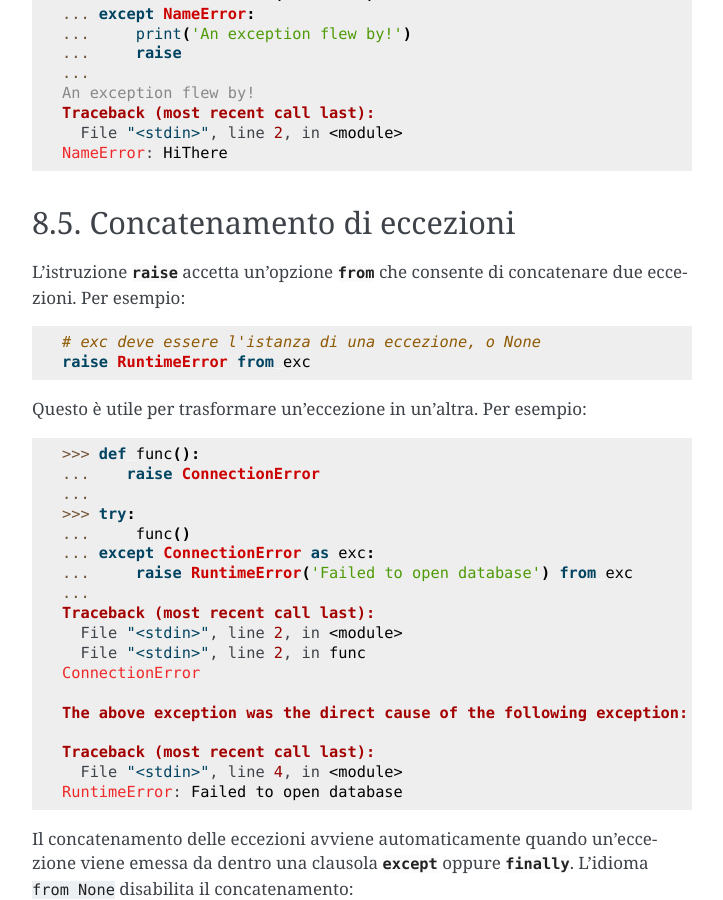
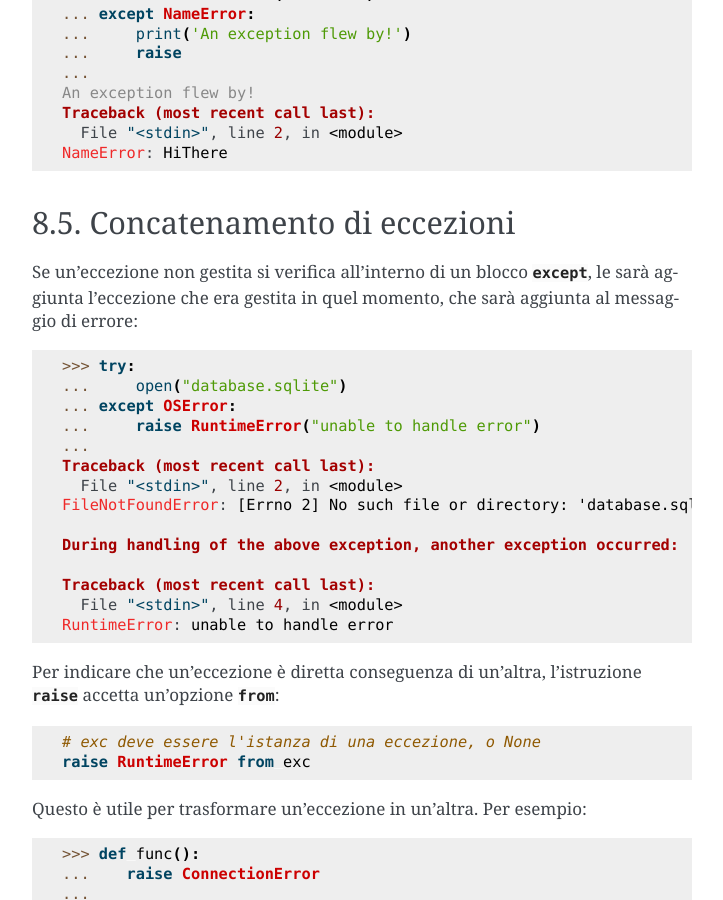
Before and after one commit to ricpol/pytutorial-it, a Sphinx documentation site: the page built from tutorial/source/errors.rst, in a window 1280 px wide and 900 px high, scrolled down 5568 px. Shown: the whole window, without its empty margins (388-1111 px from the left). Built offline with Sphinx 7.4.7, drawn with Linux system fonts in a browser that asks for light colours.

```diff
--- a/tutorial/source/appetite.rst
+++ b/tutorial/source/appetite.rst
@@ -8,7 +8,7 @@
 
     Questa è la traduzione della **versione "stabile" del Tutorial**,
     corrispondente a Python 3.10, ed è aggiornata al
-    `22 luglio 2022 <https://github.com/python/cpython/commits/3.10/Doc/tutorial>`_.
+    `10 ottobre 2022 <https://github.com/python/cpython/commits/3.10/Doc/tutorial>`_.
 
     La repository GitHub di questo progetto
     `si trova qui <https://github.com/ricpol/pytutorial-it>`_:
--- a/tutorial/source/errors.rst
+++ b/tutorial/source/errors.rst
@@ -285,8 +285,27 @@ di rilanciare l'eccezione::
 Concatenamento di eccezioni
 ===========================
 
-L'istruzione :keyword:`raise` accetta un'opzione :keyword:`from<raise>`
-che consente di concatenare due eccezioni. Per esempio::
+Se un'eccezione non gestita si verifica all'interno di un blocco
+:keyword:`except`, le sarà aggiunta l'eccezione che era gestita
+in quel momento, che sarà aggiunta al messaggio di errore::
+
+   >>> try:
+   ...     open("database.sqlite")
+   ... except OSError:
+   ...     raise RuntimeError("unable to handle error")
+   ...
+   Traceback (most recent call last):
+     File "<stdin>", line 2, in <module>
+   FileNotFoundError: [Errno 2] No such file or directory: 'database.sqlite'
+   <BLANKLINE>
+   During handling of the above exception, another exception occurred:
+   <BLANKLINE>
+   Traceback (most recent call last):
+     File "<stdin>", line 4, in <module>
+   RuntimeError: unable to handle error
+
+Per indicare che un'eccezione è diretta conseguenza di un'altra,
+l'istruzione :keyword:`raise` accetta un'opzione :keyword:`from<raise>`::
 
     # exc deve essere l'istanza di una eccezione, o None
     raise RuntimeError from exc
```
Also changed, not shown: tutorial/source/inputoutput.rst (+13 -1 lines), tutorial/source/introduction.rst (+4 -4 lines).
